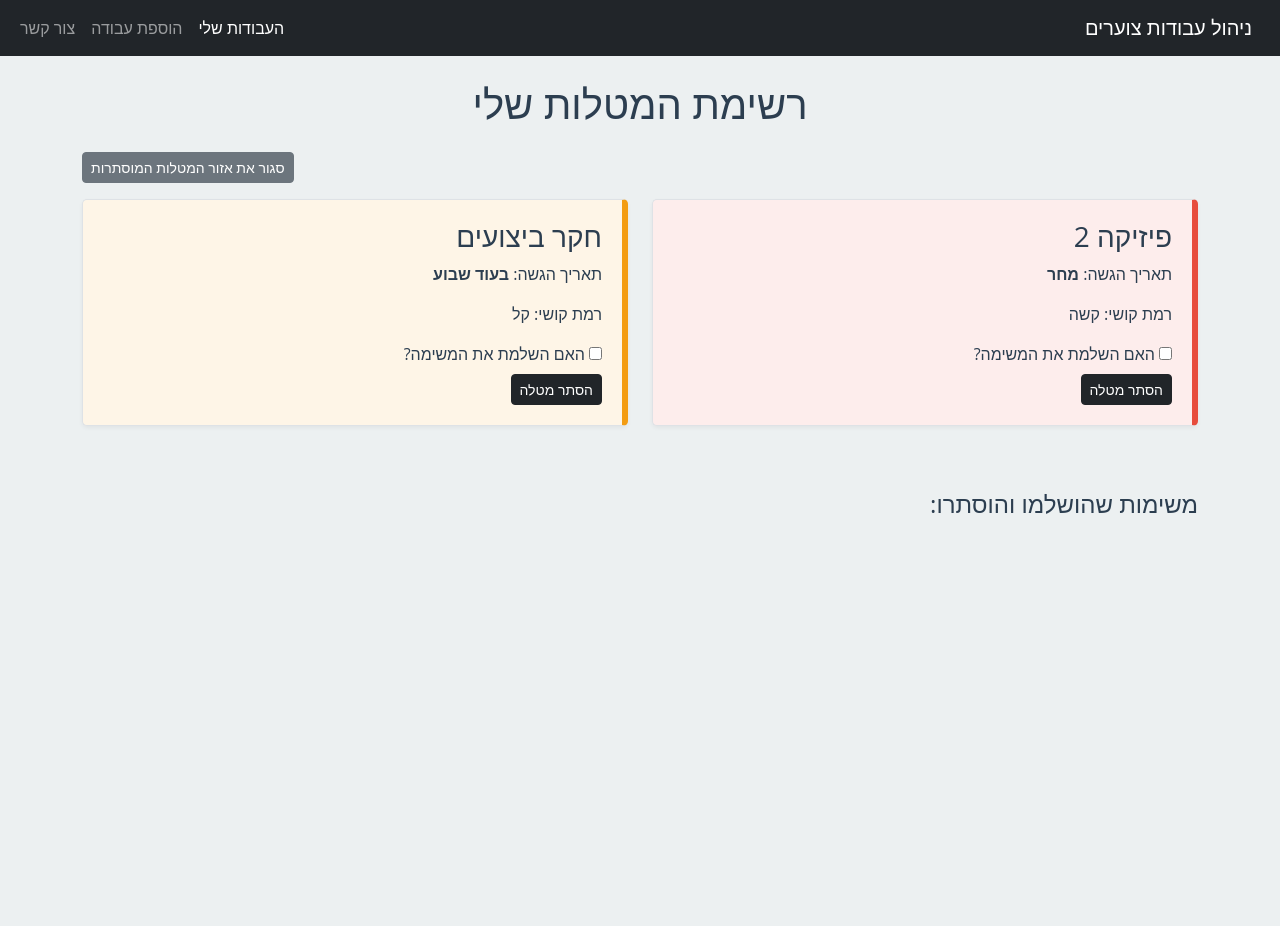
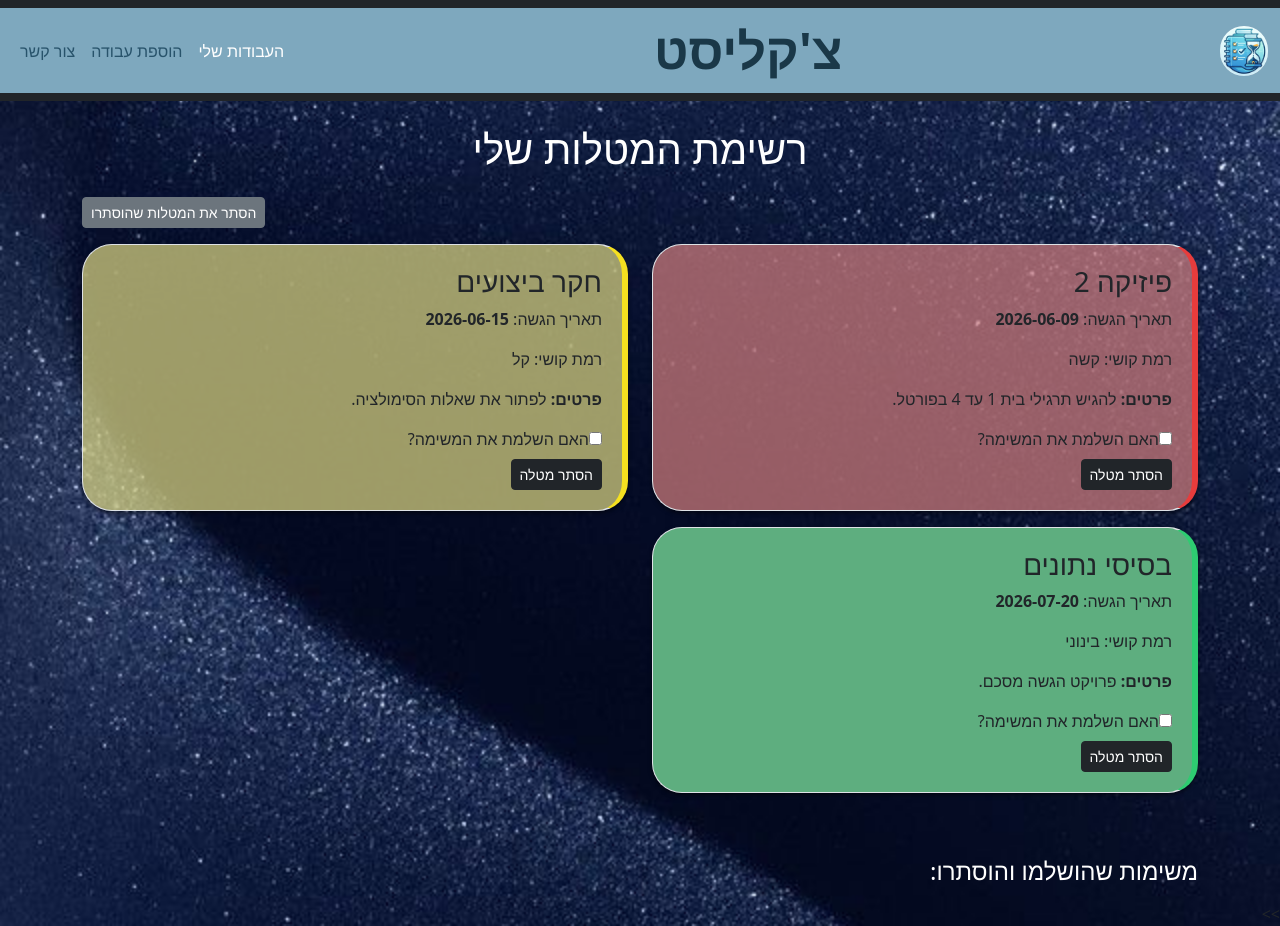
Before and after one commit to EyalBarak7/WEB_Project_Team_4, a plain HTML site: page project/main.html in a window 1280 px wide. Both pictures are taken after a click on the button "הסתכל על המטלות שהוסתרו". Before the commit the page ends 800 px from the top, so only its background shows below. Drawn offline with nearby package versions, Linux system fonts and the light colour scheme.

Commit message:
סופי חלק ב

```diff
--- a/project/main.html
+++ b/project/main.html
@@ -5,12 +5,17 @@
     <title>המטלות שלי</title>
     <link href="https://cdn.jsdelivr.net/npm/bootstrap@5.3.2/dist/css/bootstrap.min.css" rel="stylesheet">
     <link rel="stylesheet" href="style.css">
+    <link rel="icon" type="image/png" href="LOGO.png">
 </head>
 <body>
 
     <nav class="navbar navbar-expand-lg navbar-dark bg-dark">
+
         <div class="container-fluid">
-            <span class="navbar-brand">ניהול עבודות צוערים</span>
+            <a href="main.html">
+        <img src="LOGO.png" alt=" צ'קליסט" class="LOGO">
+        </a>
+            <span class="navbar-brand">צ'קליסט</span>
             <div class="navbar-nav">
                 <a class="nav-link active" href="main.html">העבודות שלי</a>
                 <a class="nav-link" href="add-task.html">הוספת עבודה</a>
@@ -26,54 +31,14 @@
             <button id="btnShowHidden" class="btn btn-secondary btn-sm">הסתכל על המטלות שהוסתרו</button>
         </div>
 
-        <div class="row">
-
-            <div class="col-md-6 mb-3" id="task1">
-                <div class="task-card time-short">
-                    <h3>פיזיקה 2</h3>
-                    <p>תאריך הגשה: <strong>מחר</strong></p>
-                    <p>רמת קושי: קשה</p>
-                    <div class="mb-2">
-                        <input type="checkbox" class="task-checkbox" id="check1">
-                        <label for="check1">האם השלמת את המשימה?</label>
-                    </div>
-                    <button id="btnHide1" class="btn btn-dark btn-sm">הסתר מטלה</button>
-                </div>
-            </div>
-
-            <div class="col-md-6 mb-3" id="task2">
-                <div class="task-card time-medium">
-                    <h3>חקר ביצועים</h3>
-                    <p>תאריך הגשה: <strong>בעוד שבוע</strong></p>
-                    <p>רמת קושי: קל</p>
-                    <div class="mb-2">
-                        <input type="checkbox" class="task-checkbox" id="check2">
-                        <label for="check2">האם השלמת את המשימה?</label>
-                    </div>
-                    <button id="btnHide2" class="btn btn-dark btn-sm">הסתר מטלה</button>
-                </div>
-            </div>
-
-        </div>
+        <div class="row" id="tasksContainer"></div>
 
         <div id="hiddenSection" class="mt-5" style="display: none;">
             <h4>משימות שהושלמו והוסתרו:</h4>
-            <div id="hiddenTasksList" class="mt-3">
-
-                <div id="strip1" class="hidden-task-strip justify-content-between align-items-center" style="display: none;">
-                    <h5>פיזיקה 2</h5>
-                    <button type="button" id="btnUndo1" class="btn btn-secondary btn-sm">בטל הסתרה</button>
-                </div>
-
-                <div id="strip2" class="hidden-task-strip justify-content-between align-items-center" style="display: none;">
-                    <h5>חקר ביצועים</h5>
-                    <button type="button" id="btnUndo2" class="btn btn-secondary btn-sm">בטל הסתרה</button>
-                </div>
-
-            </div>
+            <div id="hiddenTasksList" class="mt-3"></div>
         </div>
     </div>
 
     <script src="script.js"></script>
 </body>
-</html>
+</html>>>
--- a/project/script.js
+++ b/project/script.js
@@ -1,8 +1,124 @@
+
+// מערך דמוי בסיס נתונים
+var sampleTasks = [
+    { id: 1, subject: "פיזיקה 2", date: "2026-06-09", difficulty: "קשה", details: "להגיש תרגילי בית 1 עד 4 בפורטל.", isHidden: false },
+    { id: 2, subject: "חקר ביצועים", date: "2026-06-15", difficulty: "קל", details: "לפתור את שאלות הסימולציה.", isHidden: false },
+    { id: 3, subject: "בסיסי נתונים", date: "2026-07-20", difficulty: "בינוני", details: "פרויקט הגשה מסכם.", isHidden: false }
+];
+
+// פונקציה לחישוב זמן נותק להגשה עבור שינוי צבע בהתאם
+function getColor(dateString) {
+    var daysDiff = Math.ceil((new Date(dateString) - new Date()) / (1000 * 60 * 60 * 24));
+
+    if (daysDiff <= 3) {
+        return "time-short";
+    }
+    if (daysDiff <= 7) {
+        return "time-medium";
+    }
+    return "time-long";
+}
+//הפונקציה הראשית שאחראית על הצגת כלל התיבות בהתאם למערך
+function showTasks() {
+    var tasksContainer = document.getElementById("tasksContainer");
+    var hiddenTasksList = document.getElementById("hiddenTasksList");
+
+    // בודק שאנחנו בעמוד הנכון
+    if (tasksContainer && hiddenTasksList) {
+
+        // ניקוי התוכן הקודם
+        tasksContainer.innerHTML = "";
+        hiddenTasksList.innerHTML = "";
+
+        // לולאה שעוברת על כל המטלות במערך
+        for (var i = 0; i < sampleTasks.length; i++) {
+            var task = sampleTasks[i];
+
+            // בודק אם המטלה לא מוסתרת ומציג אותה בהתאם
+            if (task.isHidden === false) {
+                var TaskColor = getColor(task.date);
+
+                var TaskCard = "<div class='col-md-6 mb-3' id='task-" + task.id + "'>" +
+                    "<div class='task-card " + TaskColor + "'>" +
+                        "<h3>" + task.subject + "</h3>" +
+                        "<p>תאריך הגשה: <strong>" + task.date + "</strong></p>" +
+                        "<p>רמת קושי: " + task.difficulty + "</p>" +
+                        "<p><strong>פרטים:</strong> " + task.details + "</p>" +
+                        "<div class='mb-2'>" +
+                            "<input type='checkbox' class='task-checkbox' id='check-" + task.id + "'>" +
+                            "<label for='check-" + task.id + "'>האם השלמת את המשימה?</label>" +
+                        "</div>" +
+                        "<button class='btn btn-dark btn-sm' onclick='hideTask(" + task.id + ")'>הסתר מטלה</button>" +
+                    "</div>" +
+                "</div>";
+
+                tasksContainer.innerHTML = tasksContainer.innerHTML + TaskCard;
+            }
+            // אם המטלה מוסתרת
+            else {
+                var stripHtml = "<div id='strip-" + task.id + "' class='hidden-task-strip d-flex justify-content-between align-items-center mb-2' style='padding: 10px; border: 1px solid #ccc; background: #f9f9f9;'>" +
+                    "<div>" +
+                        "<h5 class='mb-0'>" + task.subject + "</h5>" +
+                        "<small class='text-muted'>פרטים: " + task.details + "</small>" +
+                    "</div>" +
+                    "<button type='button' class='btn btn-secondary btn-sm' onclick='undoHide(" + task.id + ")'>בטל הסתרה</button>" +
+                "</div>";
+
+                hiddenTasksList.innerHTML = hiddenTasksList.innerHTML + stripHtml;
+            }
+        }
+    }
+}
+
+//כפתור הסתרה
+function hideTask(id) {
+    var checkBox = document.getElementById("check-" + id);
+    if (checkBox && checkBox.checked == true) {
+
+        for (var i = 0; i < sampleTasks.length; i++) {
+            if (sampleTasks[i].id === id) {
+                sampleTasks[i].isHidden = true;
+            }
+        }
+        showTasks();
+    } else {
+        alert("לא ניתן להסתיר מטלה שלא הושלמה");
+    }
+}
+
+// ביטול הסתרה
+function undoHide(id) {
+    for (var i = 0; i < sampleTasks.length; i++) {
+        if (sampleTasks[i].id === id) {
+            sampleTasks[i].isHidden = false;
+        }
+    }
+    showTasks();
+}
+
+
+
 window.addEventListener("load", function() {
 
-    // ==========================================
-    // עמוד 1: התחברות ורישום (index.html)
-    // ==========================================
+ // הפעלת דף הmain
+    showTasks();
+
+    // כפתור הצגת והסתרת המטלות שהוסתרו
+    var btnShowHidden = document.getElementById("btnShowHidden");
+    var hiddenSection = document.getElementById("hiddenSection");
+    if (btnShowHidden && hiddenSection) {
+        btnShowHidden.addEventListener("click", function() {
+            if (hiddenSection.style.display === "none") {
+                hiddenSection.style.display = "block";
+                btnShowHidden.innerText = "הסתר את המטלות שהוסתרו";
+            } else {
+                hiddenSection.style.display = "none";
+                btnShowHidden.innerText = "הצג על המטלות שהוסתרו";
+            }
+        });
+    }
+
+    // עמוד התחברות
     var btnNewUser = document.getElementById("btnNewUser");
     var loginForm = document.getElementById("loginForm");
     var isNewUserMode = false;
@@ -10,24 +126,23 @@ window.addEventListener("load", function() {
     if (btnNewUser) {
         btnNewUser.addEventListener("click", function() {
             isNewUserMode = true;
-            document.getElementById("registerFields").style.display = "block"; // מציג שדות רישום
+            document.getElementById("registerFields").style.display = "block";
             document.getElementById("formTitle").innerHTML = "רישום משתמש חדש";
-            document.getElementById("btnSubmitForm").innerHTML = "הרשם והכנס";
+            document.getElementById("btnSubmitForm").innerHTML = " הירשמות";
             btnNewUser.style.display = "none";
         });
     }
 
     if (loginForm) {
         loginForm.addEventListener("submit", function(event) {
-            event.preventDefault(); // עוצר רענון דף
+            event.preventDefault();
 
             var email = document.getElementById("email").value;
             var password = document.getElementById("password").value;
             var errorMsg = document.getElementById("loginError");
 
-            // בדיקות חובה לכולם (אימייל וסיסמה)
-            if (email.indexOf("@") == -1) {
-                errorMsg.innerHTML = "שגיאה: המייל חייב להכיל @";
+            if (email.indexOf("@post.bgu.ac.il") == -1) {
+                errorMsg.innerHTML = "שגיאה: המייל חייב להכיל @post.bgu.ac.il";
                 return;
             }
             if (password.length < 6) {
@@ -35,14 +150,13 @@ window.addEventListener("load", function() {
                 return;
             }
 
-            // בדיקות מורחבות אך ורק אם הוא משתמש חדש ברישום
             if (isNewUserMode == true) {
                 var fullName = document.getElementById("fullName").value;
                 var department = document.getElementById("departmentSelect").value;
                 var semester = document.getElementById("semesterSelect").value;
 
                 if (fullName == "" || department == "" || semester == "") {
-                    errorMsg.innerHTML = "שגיאה: חובה למלא שם מלא, מגמה וסמסטר לרישום!";
+                    errorMsg.innerHTML = "שגיאה: חובה למלא שם מלא, מגמה וסמסטר לרישום";
                     return;
                 }
                 alert("הרישום בוצע בהצלחה עבור צוער במגמת " + department + "!");
@@ -53,69 +167,7 @@ window.addEventListener("load", function() {
         });
     }
 
-    // ==========================================
-    // עמוד 2: עמוד המטלות הראשי (main.html)
-    // ==========================================
-
-    var btnShowHidden = document.getElementById("btnShowHidden");
-    if (btnShowHidden) {
-        btnShowHidden.addEventListener("click", function() {
-            var hiddenSection = document.getElementById("hiddenSection");
-            if (hiddenSection.style.display == "none") {
-                hiddenSection.style.display = "block";
-                btnShowHidden.innerHTML = "סגור את אזור המטלות המוסתרות";
-            } else {
-                hiddenSection.style.display = "none";
-                btnShowHidden.innerHTML = "הסתכל על המטלות שהוסתרו";
-            }
-        });
-    }
-
-    var btnHide1 = document.getElementById("btnHide1");
-    if (btnHide1) {
-        btnHide1.addEventListener("click", function() {
-            var check1 = document.getElementById("check1");
-            if (check1.checked == true) {
-                document.getElementById("task1").style.display = "none";
-                document.getElementById("strip1").style.display = "flex";
-            } else {
-                alert("שגיאה: לא ניתן להסתיר משימה שלא סומנה כ'הושלמה'!");
-            }
-        });
-    }
-    var btnUndo1 = document.getElementById("btnUndo1");
-    if (btnUndo1) {
-        btnUndo1.addEventListener("click", function() {
-            document.getElementById("task1").style.display = "block";
-            document.getElementById("strip1").style.display = "none";
-            document.getElementById("check1").checked = false;
-        });
-    }
-
-    var btnHide2 = document.getElementById("btnHide2");
-    if (btnHide2) {
-        btnHide2.addEventListener("click", function() {
-            var check2 = document.getElementById("check2");
-            if (check2.checked == true) {
-                document.getElementById("task2").style.display = "none";
-                document.getElementById("strip2").style.display = "flex";
-            } else {
-                alert("שגיאה: לא ניתן להסתיר משימה שלא סומנה כ'הושלמה'!");
-            }
-        });
-    }
-    var btnUndo2 = document.getElementById("btnUndo2");
-    if (btnUndo2) {
-        btnUndo2.addEventListener("click", function() {
-            document.getElementById("task2").style.display = "block";
-            document.getElementById("strip2").style.display = "none";
-            document.getElementById("check2").checked = false;
-        });
-    }
-
-    // ==========================================
-    // עמוד 3: הוספת מטלה (add-task.html)
-    // ==========================================
+    // עמוד הוספת מטלה
     var btnSaveTask = document.getElementById("btnSaveTask");
     if (btnSaveTask) {
         btnSaveTask.addEventListener("click", function() {
@@ -123,17 +175,16 @@ window.addEventListener("load", function() {
             var details = document.getElementById("taskDetailsInput").value;
 
             if (subject == "" || details == "") {
-                alert("שגיאה: חובה למלא גם את שם המקצוע וגם את פרטי המטלה!");
+                alert("שגיאה: חובה למלא גם את שם המקצוע וגם את פרטי המטלה");
                 return;
             }
-            alert("המטלה נקלטה בהצלחה בסימולציה של מערכת הלקוח!");
+            alert("המטלה נקלטה בהצלחה במערכת");
+            // בהוספת בסיס נתונים הפרטים יקלטו לתוכו בהתאם לממגמת וסמסטר המשתמש
             window.location.href = "main.html";
         });
     }
 
-    // ==========================================
-    // עמוד 4: יצירת קשר (contact.html)
-    // ==========================================
+    // עמוד יצירת קשר עם המרצים
     var contactForm = document.getElementById("contactForm");
     if (contactForm) {
         contactForm.addEventListener("submit", function(event) {
@@ -145,6 +196,7 @@ window.addEventListener("load", function() {
 
             alert("פנייתך בנושא '" + subject + "' נשלחה בהצלחה למרצה!");
             contactForm.reset();
+            window.location.href = "main.html";
         });
     }
 
--- a/project/style.css
+++ b/project/style.css
@@ -1,28 +1,74 @@
 body {
-    font-family: 'Open Sans', sans-serif;
-    background-color: #ECF0F1; /* אפור בהיר לפי האפיון */
-    color: #2C3E50; /* כחול כהה לפי האפיון */
-    direction: rtl;
+    background-image: url('background.jpg'); /* פשוט השם של התמונה והסיומת שלה */
+    background-repeat: no-repeat;
+    background-position: center;
+    background-size: cover;
+    background-attachment: fixed;
 }
 
-/* כרטיסיית מטלה רגילה */
-.task-card {
-    background-color: #ffffff;
-    border: 1px solid #DEE2E6;
-    border-radius: 5px;
-    padding: 20px;
-    box-shadow: 0 2px 4px rgba(0,0,0,0.05);
+header {
+    background-color: #f8f9fa;
+    padding: 10px 20px;
+    display: flex;
+    justify-content: flex-start;
+    align-items: center;
+}
+.navbar-brand:hover {
+    color: #1a3848 !important;
+}
+/* עיצוב הלוגו */
+.LOGO {
+    height: 50px;
+    border-radius: 30px;
+    display: internal;
+}
+.LOGO:hover {
+  box-shadow: 0 10px 20px rgba(0, 0, 0, 0.2);
+  transform: scale(1.15);
 }
 
-/* צבעי סיווג דחיפות לפי האפיון */
+.task-card {
+    background-color: #FFFFFF;
+    border: 1px solid #DEE2E6;
+    border-radius: 30px;
+    padding: 20px;
+    box-shadow: 0 2px 4px rgba(0, 0, 0, 0.5);
+}
+
+/* סיווג דחיפות */
 .time-short {
-    border-right: 6px solid #E74C3C; /* אדום אפיון */
-    background-color: #FDEDEC;
+    border-right: 6px solid #e73c3c;
+    background-color: #d47f7fb3;
 }
 
 .time-medium {
-    border-right: 6px solid #F39C12; /* כתום */
-    background-color: #FEF5E7;
+    border-right: 6px solid #f5e020;
+    background-color: #dad483b8;
+}
+
+.time-long {
+    border-right: 6px solid #2ecc71;
+    background-color: #5eae7f;
+}
+/*בלוק עליון*/
+.container-fluid {
+    background-color: #7EA8BE;
+    color: #28536B;
+}
+/*סרגל ניווט*/
+.navbar-brand {
+    font-size: 50px;
+    font-weight: bold;
+    color: #1a3848;
+}
+.nav-link:hover {
+  color: #007bff;
+  transform: scale(1.15);
+}
+.navbar-nav .nav-link {
+    color: #28536B;
+    font-size: 1.0rem;
+    margin-top: 0px;
 }
 
 /* מלבן דק למטלות שהוסתרו */
@@ -32,15 +78,11 @@ body {
     border-right: 4px solid #7F8C8D;
     padding: 10px 15px;
     margin-bottom: 8px;
-    border-radius: 4px;
+    border-radius: 8px;
 }
-
-/* === דרישת חובה: אנימציית CSS לפרויקט === */
-.text-animation {
-    animation: pulseEffect 2s infinite alternate;
+h1 {
+    color: white;
 }
-
-@keyframes pulseEffect {
-    from { transform: scale(1); opacity: 0.9; }
-    to { transform: scale(1.03); opacity: 1; }
+h4 {
+    color: white;
 }
```
Also changed, not shown: project/add-task.html (+11 -7 lines), project/contact.html (+13 -8 lines), project/index.html (+10 -9 lines), project/LOGO.png (added), project/background.jpg (added).
